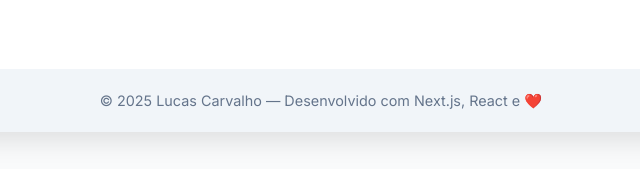
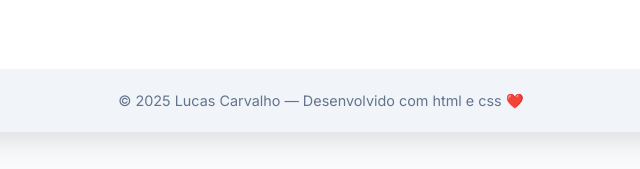
Before and after one commit to Lucascarvalhod/meu-curriculo-dev, a plain HTML site: page public/index.html in a window 1280 px wide. Shown: the part 1239-1408 px from the top of the page, 319-959 px from the left. Drawn offline with Linux system fonts and the light colour scheme.

Commit message:
alterando footer

```diff
--- a/public/index.html
+++ b/public/index.html
@@ -203,7 +203,7 @@
     </div>
 
     <footer>
-      &copy; 2025 Lucas Carvalho — Desenvolvido com Next.js, React e ❤️
+      &copy; 2025 Lucas Carvalho — Desenvolvido com html e css ❤️
     </footer>
   </div>
 </body>
```
